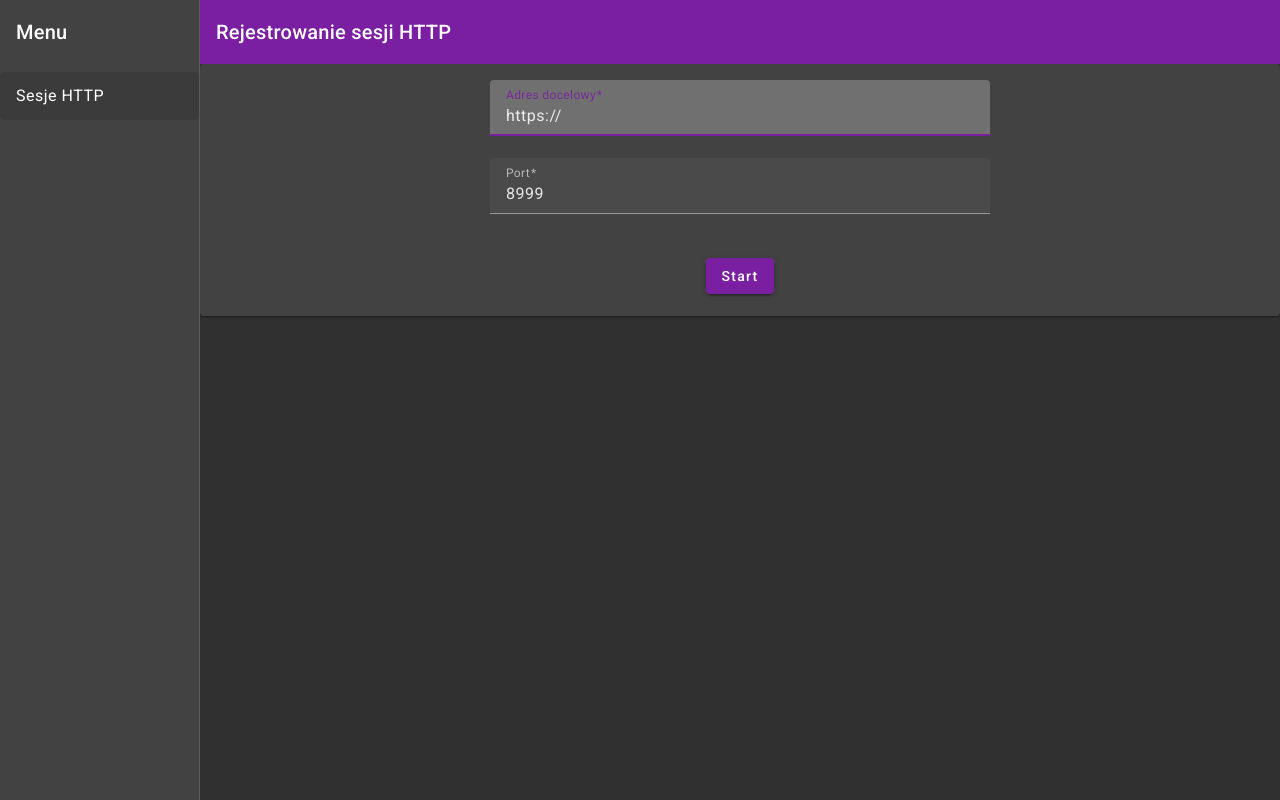
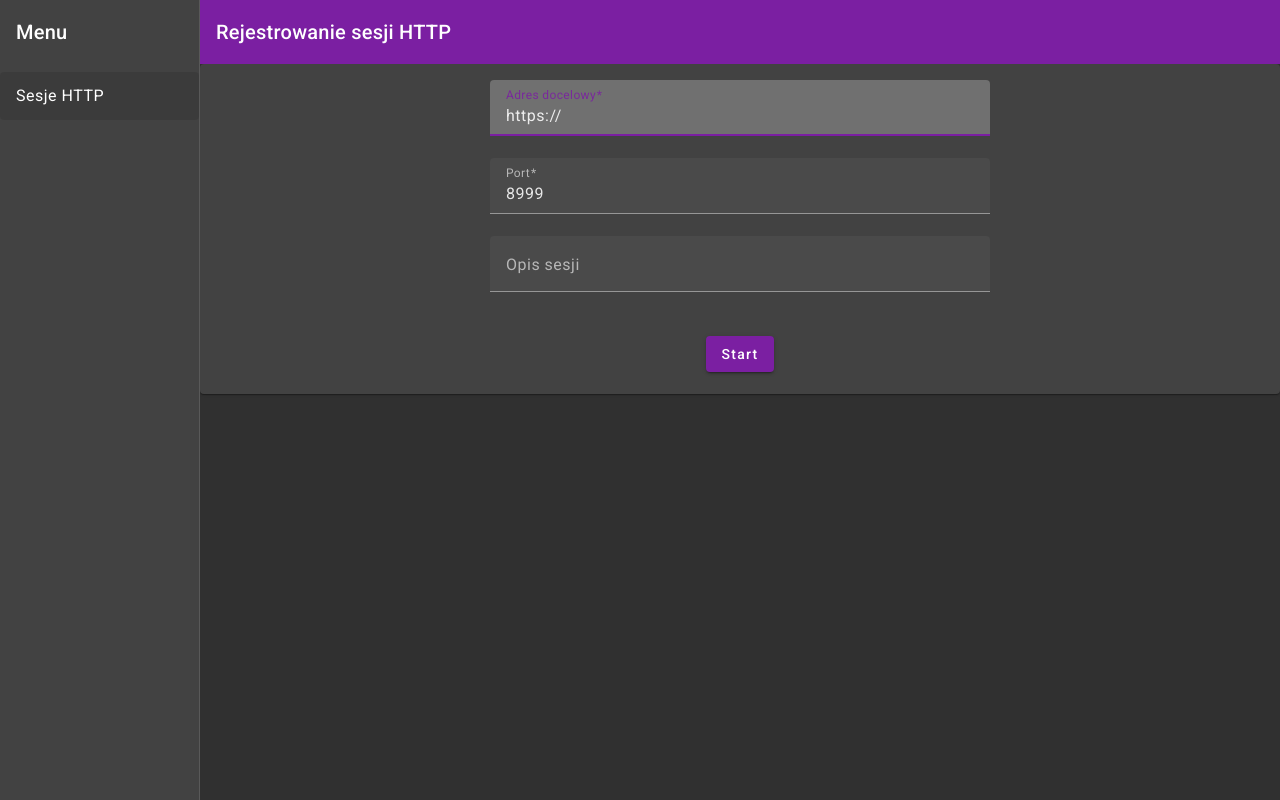
Before and after one commit to leliw/proxy-one-http, an Angular app in the folder frontend/: page /sessions/create in a window 1280 px wide. Built offline with nearby package versions, Linux system fonts and the light colour scheme; no server answers.

Commit message:
session_description (frontend)

```diff
--- a/frontend/src/app/features/proxy/proxy.service.ts
+++ b/frontend/src/app/features/proxy/proxy.service.ts
@@ -10,7 +10,8 @@ export interface ProxyStatus {
 
 export interface ProxySettings {
     port: number;
-    target_url: string
+    target_url: string;
+    session_description?: string;
 }
 
 @Injectable({
--- a/frontend/src/app/features/sessions/session-start-form/session-start-form.component.html
+++ b/frontend/src/app/features/sessions/session-start-form/session-start-form.component.html
@@ -5,6 +5,10 @@
     </mat-form-field>
     <mat-form-field class="full-width">
         <mat-label>Port</mat-label>
-        <input matInput placeholder="Port" formControlName="port" type="number" autofocus>
+        <input matInput placeholder="Port" formControlName="port" type="number">
+    </mat-form-field>
+    <mat-form-field class="full-width">
+        <mat-label>Opis sesji</mat-label>
+        <input matInput placeholder="Opis sesji" formControlName="session_description" type="text">
     </mat-form-field>
 </form>
--- a/frontend/src/app/features/sessions/session-start-form/session-start-form.component.ts
+++ b/frontend/src/app/features/sessions/session-start-form/session-start-form.component.ts
@@ -21,7 +21,8 @@ export class SessionStartFormComponent {
     fb = inject(FormBuilder);
     form = this.fb.nonNullable.group({
         target_url: ['https://', [Validators.required, Validators.minLength(10)]],
-        port: [8999, [Validators.required, Validators.min(8000), Validators.max(8999)]]
+        port: [8999, [Validators.required, Validators.min(8000), Validators.max(8999)]],
+        session_description: '',
     })
 
     onSubmit(): ProxySettings | undefined {
```
